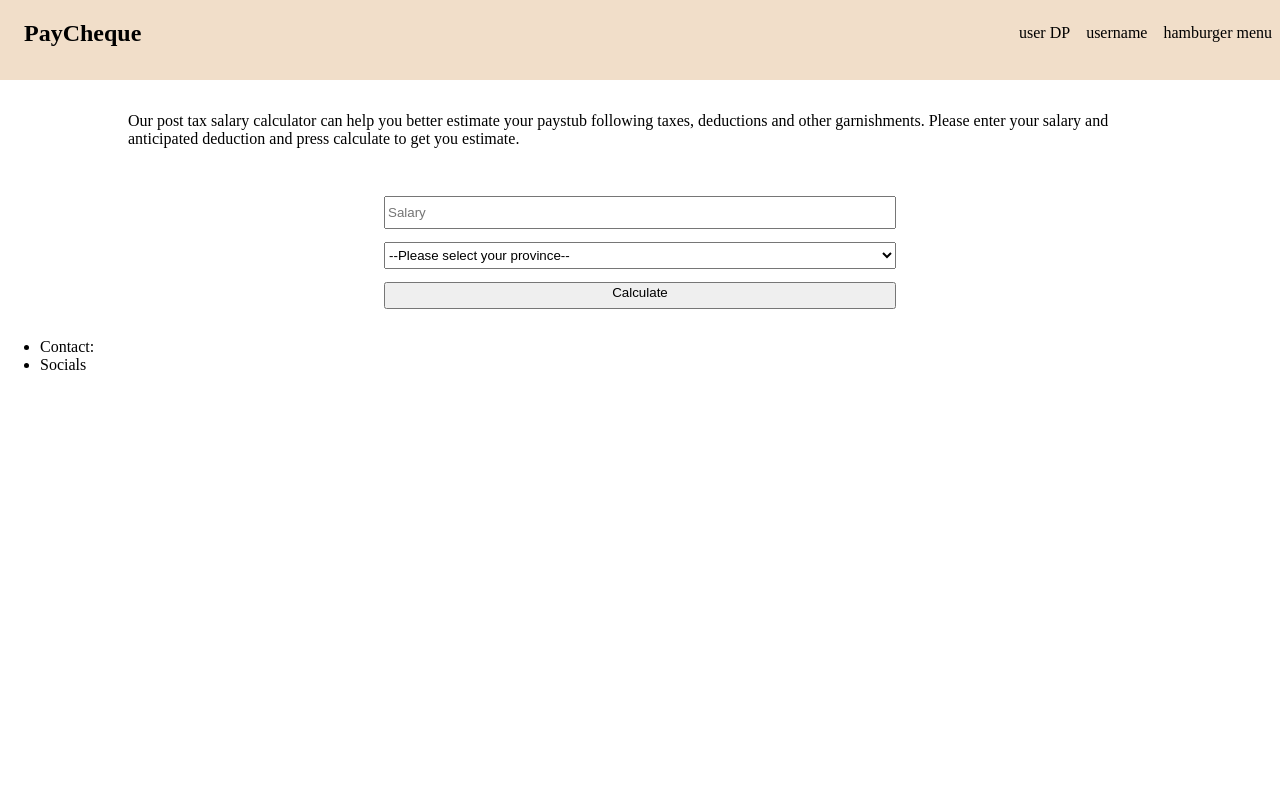
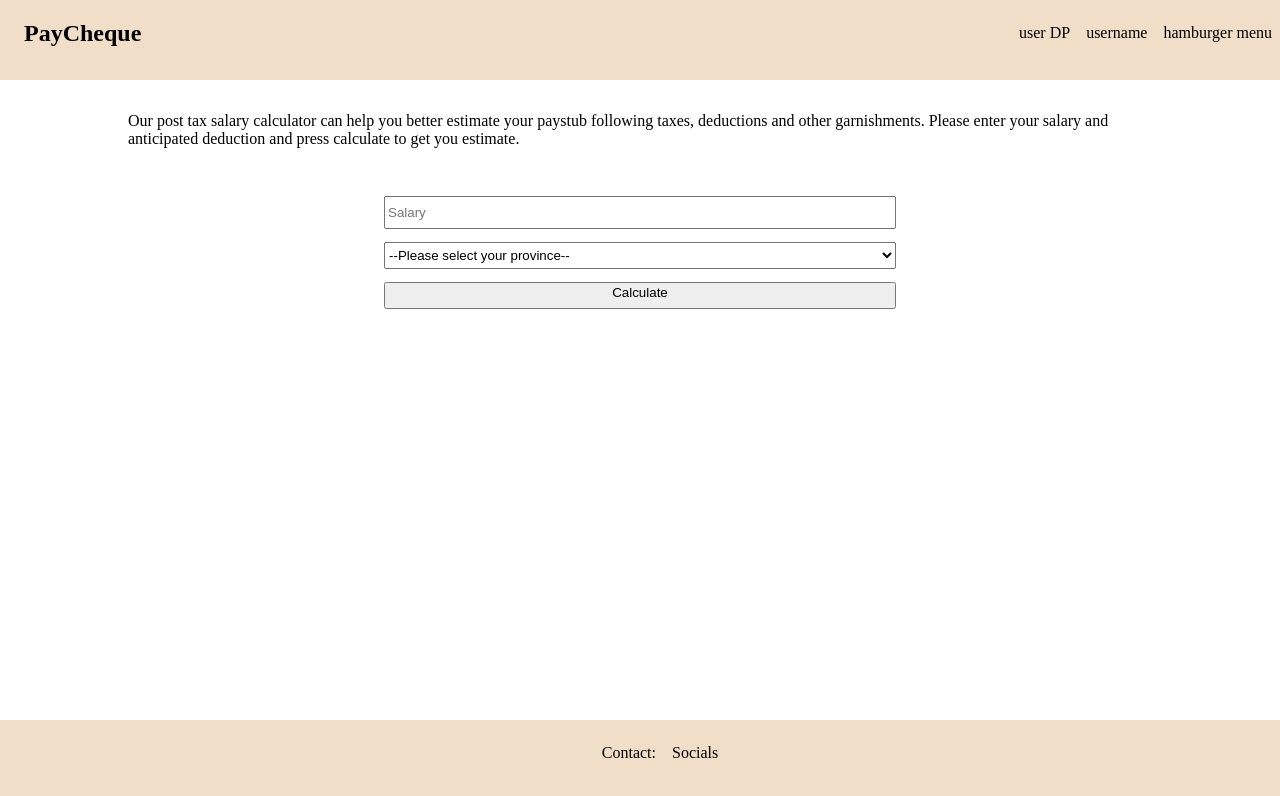
Before and after one commit to Jevaughn-W/Paycheque, a React (Create React App) app: page / in a window 1280 px wide. Shown: the top 796 px of the page. Built offline with nearby package versions, Linux system fonts and the light colour scheme.

Commit message:
Scss write css for expanding size of the content box

```diff
--- a/src/index.css
+++ b/src/index.css
@@ -3,6 +3,12 @@ body {
   margin: 0px;
   padding: 0px;
   font: Helvetica;
+}
+
+.application {
+  display: flex;
+  flex-direction: column;
+  min-height: 100vh;
 }
 
 .navigation {
@@ -13,6 +19,20 @@ body {
   background-color: #F1DEC9;
   display: flex;
   justify-content: space-between;
+}
+
+.footer {
+  width: 100%;
+  height: 80px;
+  margin: 0;
+  padding: 0px;
+  background-color: #F1DEC9;
+  display: flex;
+  justify-content: center;
+}
+.footer li {
+  display: inline-block;
+  padding: 0.5em;
 }
 
 .body {
```
